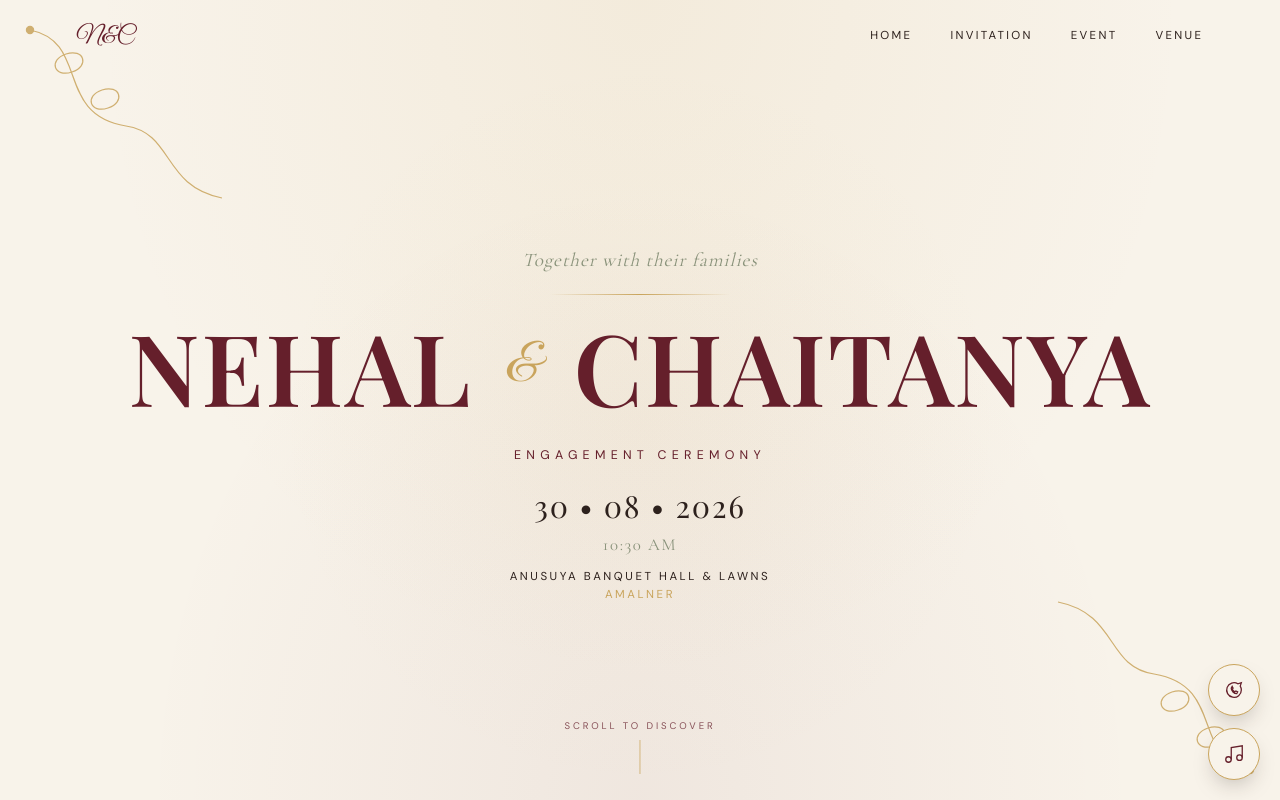
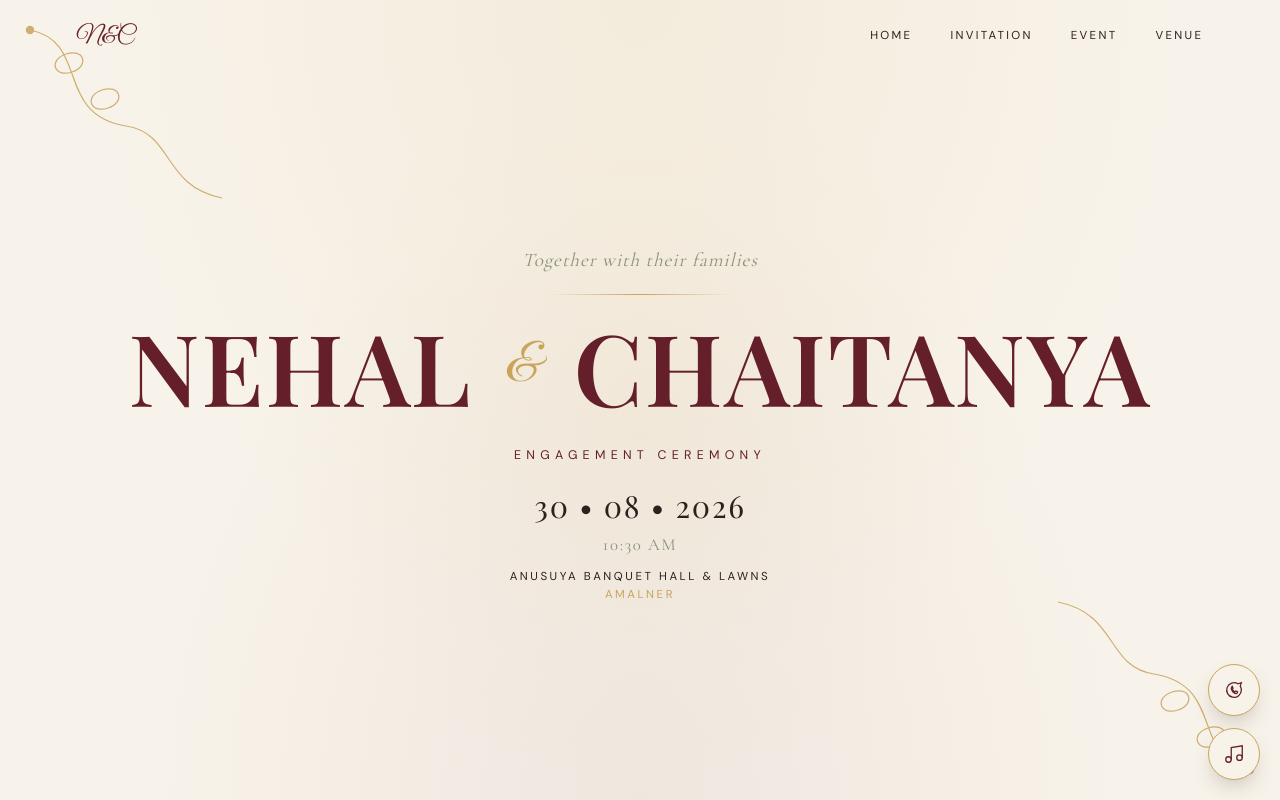
Before and after one commit to prajwal-joshi45/NehalChaitanyaEngagement, a plain HTML site: page index.html in a window 1280 px wide. Shown: the top 800 px of the page. Drawn offline with nearby package versions, Linux system fonts and the light colour scheme.

Commit message:
Remove scroll cue from index.html
Removed the scroll cue section from the HTML.

```diff
--- a/index.html
+++ b/index.html
@@ -498,10 +498,7 @@ footer{padding:50px 6vw; text-align:center; border-top:1px solid var(--gold-soft
     </div>
   </div>
 
-  <div class="scroll-cue" id="scrollCue">
-    <span>Scroll to discover</span>
-    <div class="scroll-line"></div>
-  </div>
+
 </section>
 
 <!-- INVITATION -->
```
